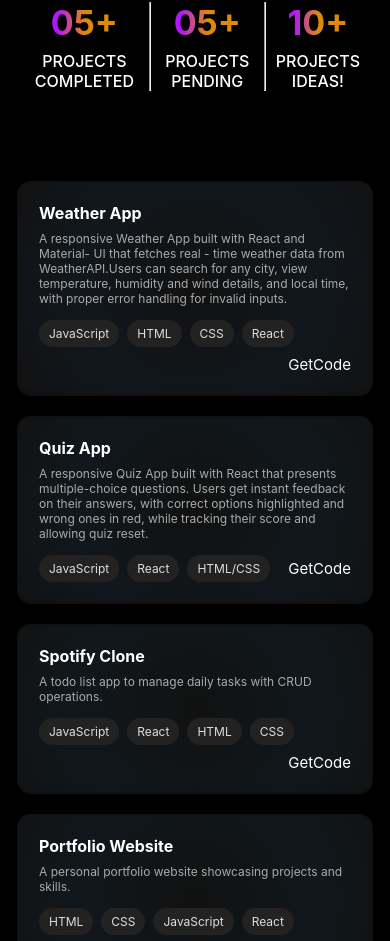
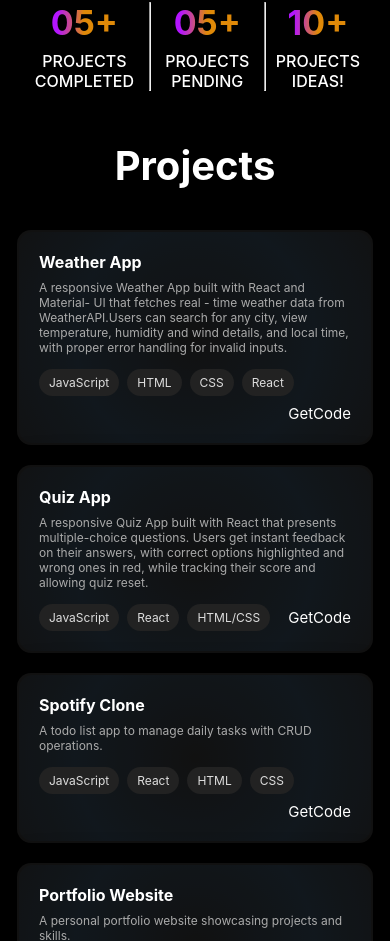
Before and after one commit to surajgupta9161/portfolio, a React (Vite) app: page / in a window 390 px wide. Shown: the part 1718-2659 px from the top of the page. Built offline with nearby package versions, Linux system fonts and the light colour scheme.

Commit message:
Update Projects name

```diff
--- a/src/Components/About/About.css
+++ b/src/Components/About/About.css
@@ -111,6 +111,13 @@
     transition: 0.5s;
 }
 
+.projects {
+    display: flex;
+    justify-content: center;
+    align-items: center;
+    font-size: 28px;
+}
+
 @media(max-width:1270px) {
     .about-left {
         display: none;
@@ -123,6 +130,10 @@
 
     .about-sections {
         margin-top: 30px;
+    }
+
+    .projects {
+        font-size: 23px;
     }
 }
 
@@ -177,4 +188,8 @@
         font-size: 16px;
     }
 
+    .projects {
+        font-size: 20px;
+    }
+
 }
--- a/src/Components/About/About.jsx
+++ b/src/Components/About/About.jsx
@@ -43,6 +43,9 @@ const About = () => {
                     </div>
                 </div>
             </div>
+            <div id='projects' className='projects'>
+                <h1>Projects</h1>
+            </div>
         </div>
     )
 }
```
